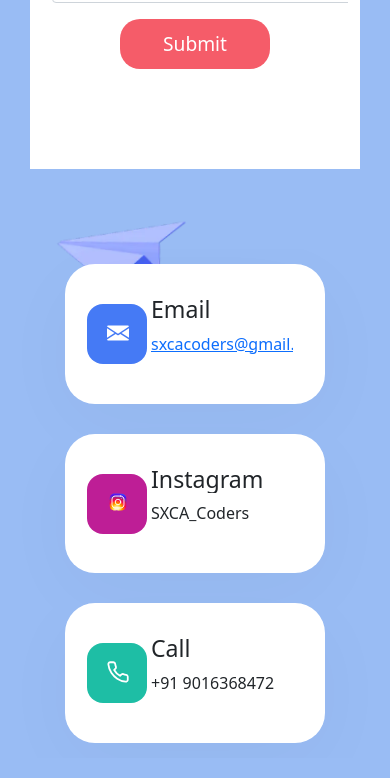
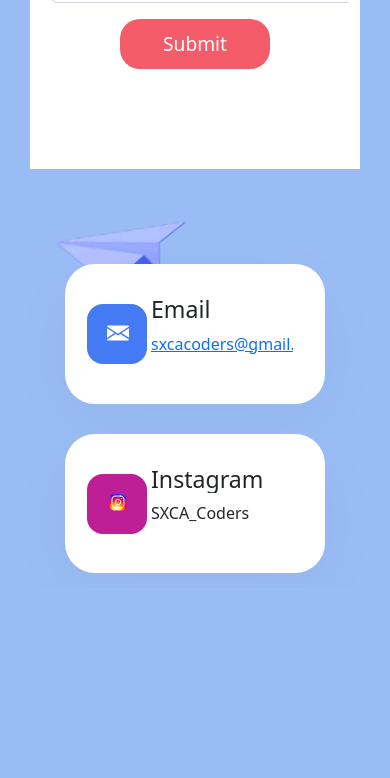
Before and after one commit to jaisonjohn78/SXCA_Coders, a plain HTML site: page contact.html in a window 390 px wide. Shown: the part 1756-2534 px from the top of the page. After the commit the page ends 2364 px from the top, so only its background shows below. Drawn offline with nearby package versions, Linux system fonts and the light colour scheme.

Commit message:
phone hide

```diff
--- a/contact.html
+++ b/contact.html
@@ -144,7 +144,7 @@
                 <p><a>SXCA_Coders</a></p>
             </div>
         </div>
-        <div class="page_contactCard__1aT3v" style="width:260px;"" >
+        <!-- <div class="page_contactCard__1aT3v" style="width:260px;"" >
                 <div class=" page_icon__S1LXD"
             style="background-color: rgb(30, 190, 165);;margin-left: -10px;width:30px;height: 30px;overflow-y: hidden;">
             <img width="22" style="margin-left: -10px;margin-top: -30px;" height="22" src="icons/phone.svg"
@@ -153,7 +153,7 @@
         <div>
             <h3 style="overflow-y: hidden;">Call</h3>
             <p><a>+91 9016368472</a></p>
-        </div>
+        </div> -->
     </div>
     </div>
 
```
